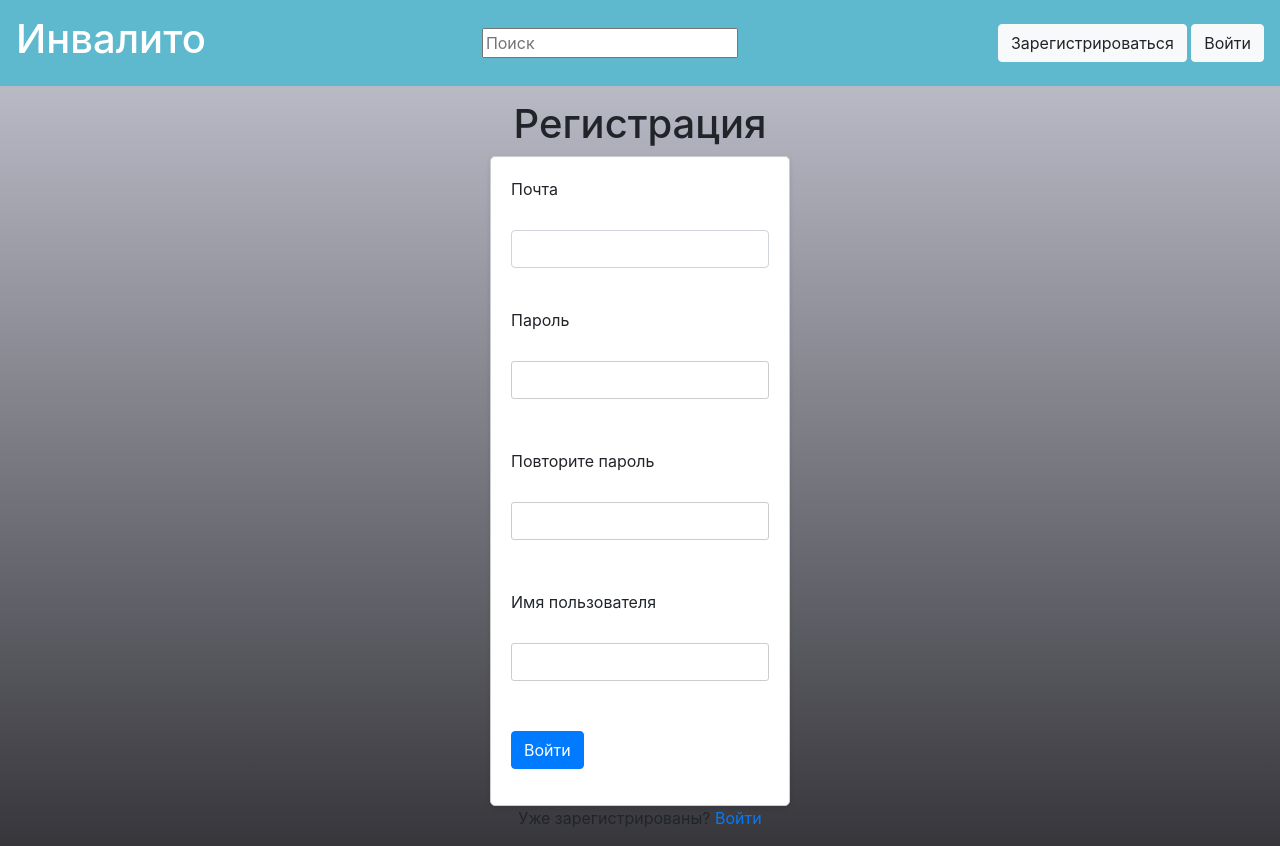
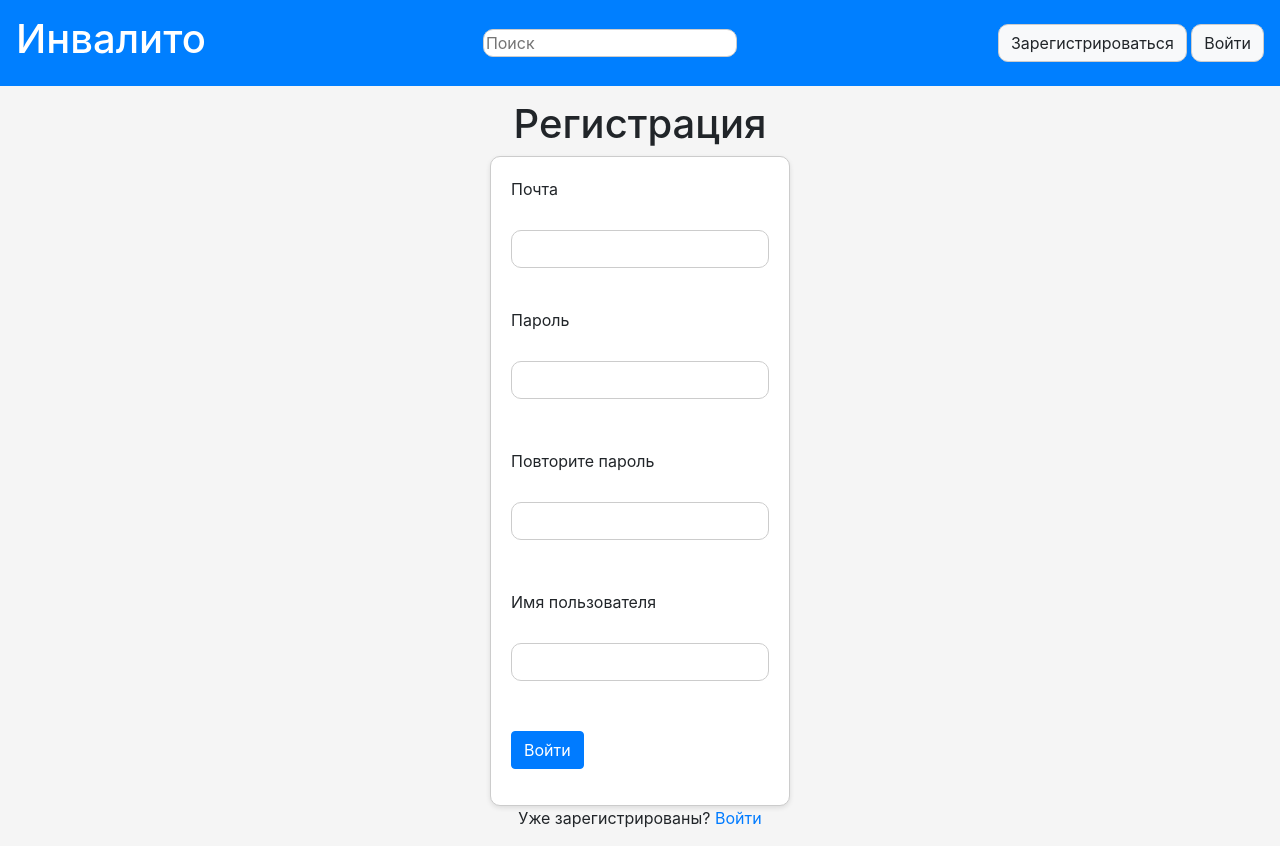
Before and after one commit to Deltawaver/Invalito, a Flask app: page /register in a window 1280 px wide. Run offline with Flask 3, Linux system fonts and the light colour scheme; some libraries are stand-ins or nearby versions.

Commit message:
better-visual update
Немного поработал над css
- "скругление" элементов интерфейса
- новая цветовая схема
- теперь вкладка называется "Инвалито", а не "Wildprice" (вот бы был фэйл, если бы так оставили xD)
- "шапка" теперь всегда с нами, а не только в начале страницы

```diff
--- a/static/css/style.css
+++ b/static/css/style.css
@@ -4,12 +4,12 @@
 }
 /* Set navbar background color */
 .navbar {
-background-color: #BC3D96; /* Adjust color as needed */
+background-color: #ffd000; /* Adjust color as needed */
 }
 
 body {
   background-attachment: fixed;
-  background: linear-gradient(180deg, rgb(193, 193, 206) 5%, rgb(54, 54, 59) 100%);
+  background: whitesmoke;
 }
 
 /* Set navbar text color */
@@ -39,7 +39,7 @@ margin-top: 100px; /* Adjust spacing as needed */
   margin: 0 auto; /* Center the form horizontally */
   padding: 20px;
   border: 1px solid #ccc;
-  border-radius: 5px;
+  border-radius: 10px;
   box-shadow: 0 2px 5px rgba(0, 0, 0, 0.1);
   background-color: #fff;
 }
@@ -62,7 +62,7 @@ margin-top: 100px; /* Adjust spacing as needed */
   width: 100%;
   padding: 5px; /* Reduced padding for less space around text */
   border: 1px solid #ccc;
-  border-radius: 3px;
+  border-radius: 10px;
   box-sizing: border-box;
   margin-bottom: 10px;
 }
@@ -87,3 +87,21 @@ margin-top: 100px; /* Adjust spacing as needed */
 .login-container button[type="submit"]:hover {
   background-color: #45a049; /* Darker green */
 }
+
+.card {
+  border: 1px solid #ccc;
+  border-radius: 10px;
+}
+
+.form-control {
+  border: 1px solid #ccc;
+  border-radius: 10px;
+}
+
+.fixed-top {
+  position: fixed;
+  top: 0;
+  left: 0;
+  width: 100%;
+  z-index: 1;
+}
--- a/templates/base.html
+++ b/templates/base.html
@@ -11,23 +11,23 @@
         integrity="sha384-Vkoo8x4CGsO3+Hhxv8T/Q5PaXtkKtu6ug5TOeNV6gBiFeWPGFN9MuhOf23Q9Ifjh" crossorigin="anonymous">
 
     <link rel="stylesheet" type="text/css" href="../static/css/style.css" />
-    <title>{{title}}</title>
+    <title>Инвалито</title>
 </head>
 
 <body>
     <header>
-        <nav class="navbar navbar-light" style="background-color: #5eb9ce;">
+        <nav class="navbar navbar-light fixed-top" style="background-color: #007fff;">
             <a class="navbar-brand" href="/">
                 <h1 style="color: white;">Инвалито</h1>
             </a>
-            <input type="text" placeholder="Поиск">
+            <input style= "border: 1px solid #ccc; border-radius: 10px;" type="text" placeholder="Поиск">
             {% if current_user.is_authenticated %}
             <a class="navbar-brand" style="color: white;" href="/favourites">Избранное</a>
             <a class="navbar-brand" style="color: white;" href="/logout">Выход</a>
             {% else %}
             <p>
-                <a class="btn btn-light ml-auto" href="/register" style="margin-top: 1rem; ">Зарегистрироваться</a>
-                <a class="btn btn-light ml-auto" href="/login" style="margin-top: 1rem;">Войти</a>
+                <a class="btn btn-light ml-auto" href="/register" style="margin-top: 1rem; border: 1px solid #ccc; border-radius: 10px;">Зарегистрироваться</a>
+                <a class="btn btn-light ml-auto" href="/login" style="margin-top: 1rem; border: 1px solid #ccc; border-radius: 10px;">Войти</a>
             </p>
             {% endif %}
         </nav>
```
